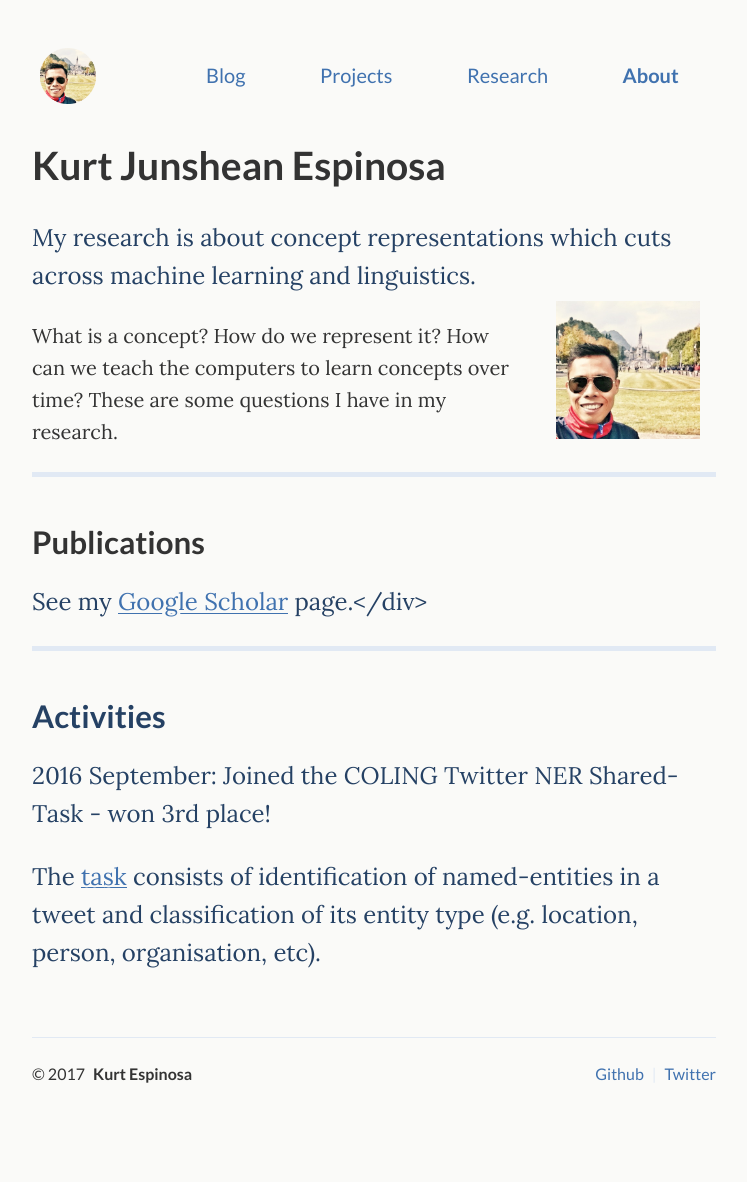
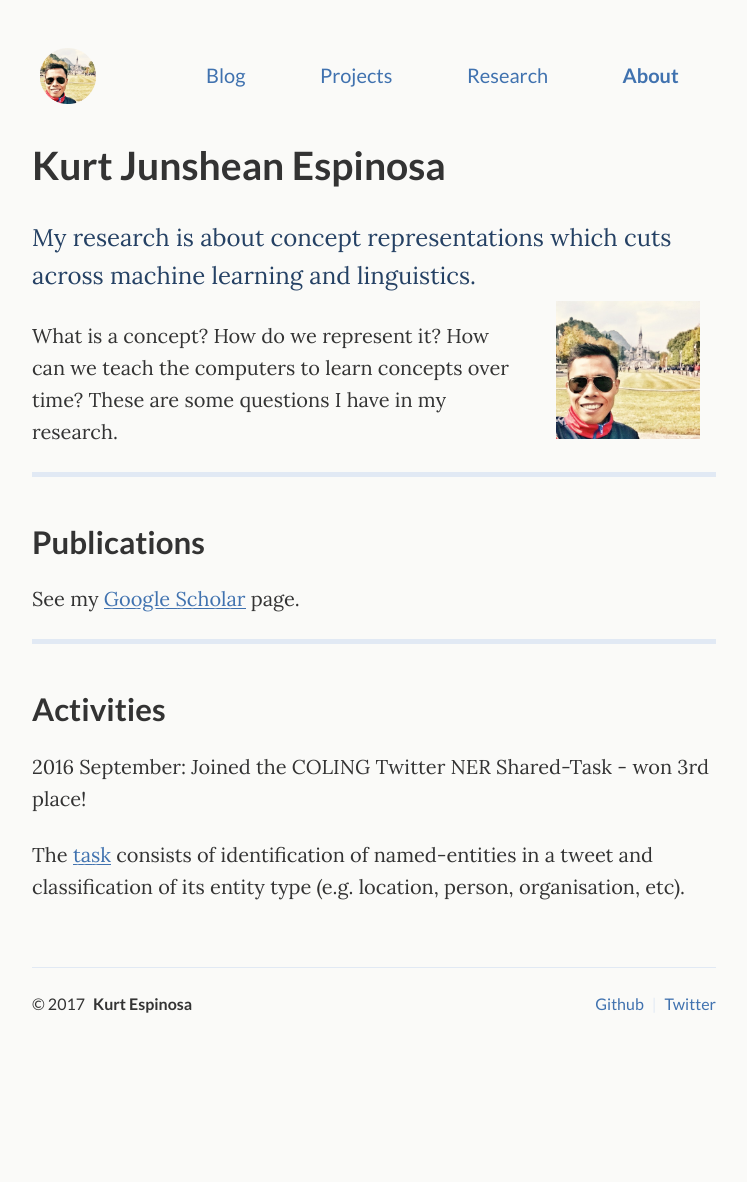
Before and after one commit to kurtespinosa/kurtespinosa.github.io, a Jekyll site: the page built from _pages/about.md, in a window 1280 px wide. Shown: the whole page, without its empty margins (266-1013 px from the left). Built offline with Jekyll 4.4.1, drawn with Linux system fonts in a browser that asks for light colours; after the commit the page ends 1112 px from its top, so only the background shows below that.

Commit message:
publications

```diff
--- a/_pages/about.md
+++ b/_pages/about.md
@@ -22,14 +22,14 @@
 ---
 ## Publications
 
-<div class="lead lead-about">See my [Google Scholar](https://scholar.google.com/citations?hl=en&user=A2ykvNwAAAAJ&view_op=list_works&sortby=pubdate) page.</div>
+See my [Google Scholar](https://scholar.google.com/citations?hl=en&user=A2ykvNwAAAAJ&view_op=list_works&sortby=pubdate) page.
 
 
 ---
 ## Activities
 
-<div class="lead lead-about">2016 September: Joined the COLING Twitter NER Shared-Task - won 3rd place!
-</div>
+2016 September: Joined the COLING Twitter NER Shared-Task - won 3rd place!
+
 
 The [task](http://noisy-text.github.io/2016/index.html) consists of identification of named-entities in a tweet and classification of its entity type (e.g. location, person, organisation, etc).
 
```
Also changed, not shown: 1 other file.
